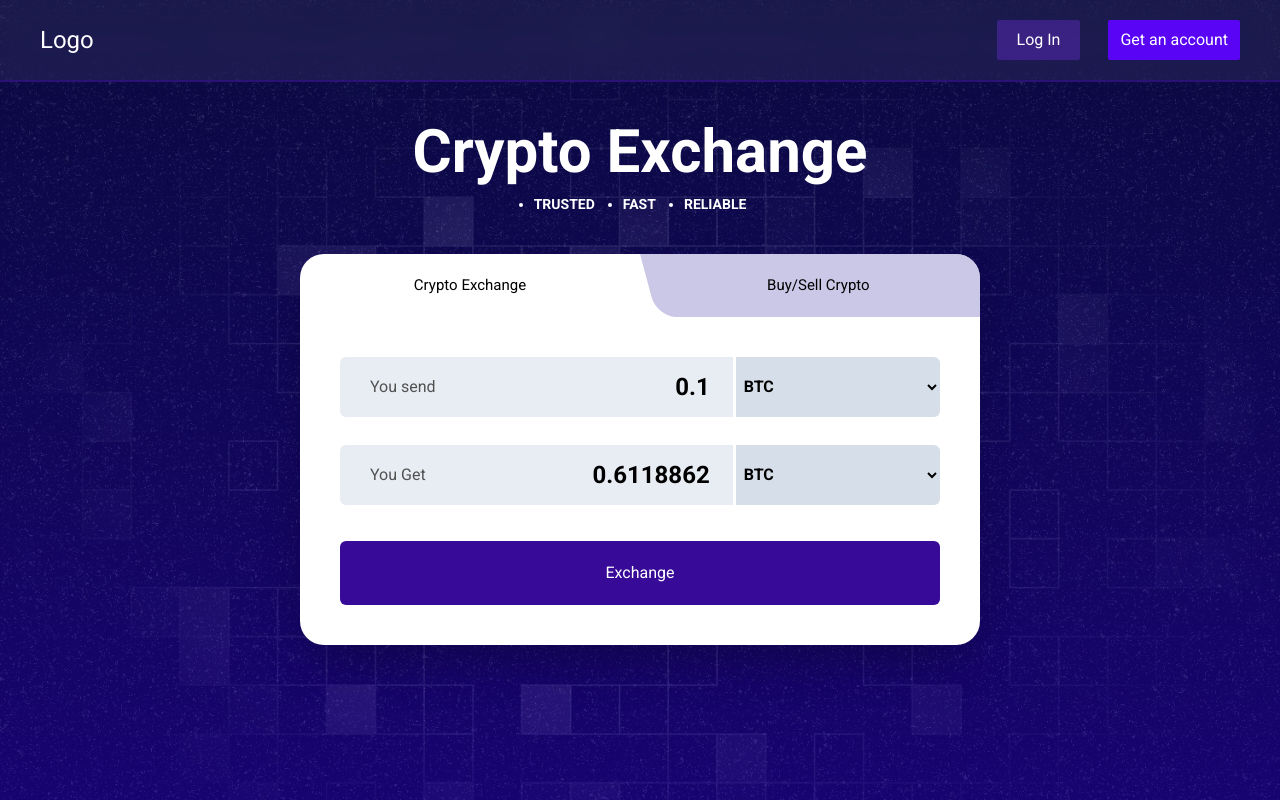
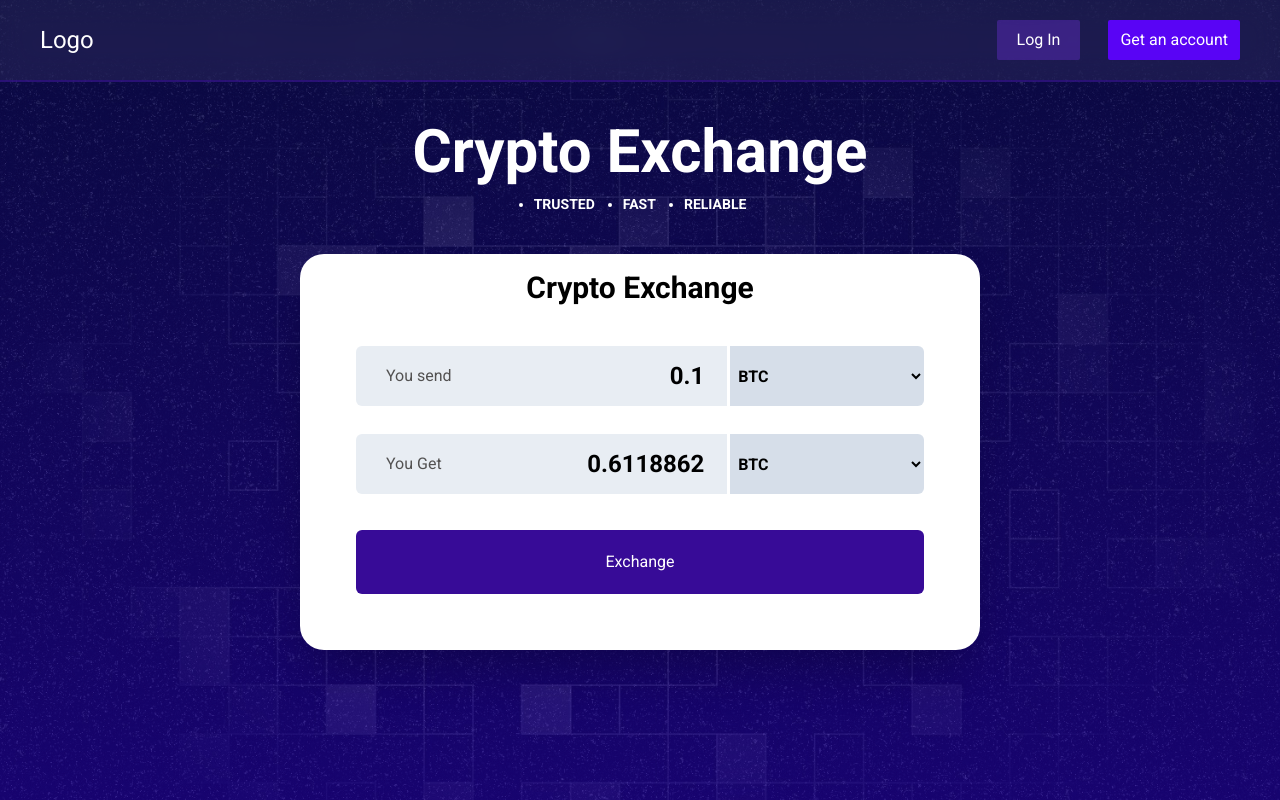
Before and after one commit to Kamasah-Dickson/CryptoExchange, a React (Vite) app: page / in a window 1280 px wide. Built offline with nearby package versions, Linux system fonts and the light colour scheme.

Commit message:
update currency card

```diff
--- a/src/Components/CurrencyCard.tsx
+++ b/src/Components/CurrencyCard.tsx
@@ -16,13 +16,42 @@ function CurrencyCard() {
 			loom: 0.44533434,
 			volt: 4.33433554,
 		},
+		// {
+		// 	btc: {
+		// 		value: 0.123677612,
+		// 	},
+
+		// 	usd: {
+		// 		value: 1.868767645,
+		// 	},
+		// 	eth: {
+		// 		value: 0.756766234,
+		// 	},
+		// 	ltc: {
+		// 		value: 0.346766736,
+		// 	},
+
+		// 	xmr: {
+		// 		value: 2.344544523,
+		// 	},
+		// 	poof: {
+		// 		value: 7.53453453,
+		// 	},
+		// 	loom: {
+		// 		value: 0.44533434,
+		// 	},
+		// 	volt: {
+		// 		value: 4.33433554,
+		// 	},
+		// },
 	]);
+
+	console.log(Object.values(currencies));
 
 	const [userCurrency, setUserCurrency] = useState("btc");
 	const [responseCurrency, setResponseCurrency] = useState("eth");
 	const navigate = useNavigate();
 
-	const [activeTab, setActiveTab] = useState(2);
 	const [userCoins, setUserCoins] = useState(0.1);
 	const [responseCoins, setResponseCoins] = useState(0.0123);
 
@@ -33,45 +62,17 @@ function CurrencyCard() {
 
 	return (
 		<form
-			className=" my-max2 mt-10 overflow-hidden rounded-3xl bg-white shadow-2xl"
+			className="my-max2 mt-10 overflow-hidden rounded-3xl bg-white shadow-2xl"
 			onSubmit={(e) => handleSubmit(e)}
 		>
-			<div className="justify-cente flex flex-col">
+			<div className="my-shadow flex flex-col justify-center p-4">
 				{/* ====tab header==== */}
-				<div className=" flex items-center justify-between bg-transparent">
-					<div
-						onClick={() => setActiveTab(2)}
-						className={`skewed-border ${
-							activeTab === 1 && "active"
-						} flex-1 cursor-pointer p-5 `}
-					>
-						<h2
-							className={`${
-								activeTab === 1 ? "skew-x-[15deg]" : ""
-							} text-center text-[15px] font-medium`}
-						>
+				<h2 className=" text-center text-2xl font-bold text-black md:text-3xl">
 					Crypto Exchange
 				</h2>
-					</div>
-					<div
-						onClick={() => setActiveTab(1)}
-						className={`skewed-border ${
-							activeTab === 2 && "active2"
-						} flex-1 cursor-pointer p-5 `}
-					>
-						<h2
-							className={`${
-								activeTab === 2 ? "skew-x-[-15deg]" : ""
-							} text-center  text-[15px] font-medium `}
-						>
-							Buy/Sell Crypto
-						</h2>
-					</div>
-				</div>
 				{/* ==tabs==== */}
 				<div className="px-10">
 					<div className="mx-auto mt-10">
-						{activeTab === 2 ? (
 						<div className="flex flex-col items-center justify-center gap-7">
 							<YouSend
 								userCurrency={userCurrency}
@@ -95,9 +96,6 @@ function CurrencyCard() {
 								responseCurrency={responseCurrency}
 							/>
 						</div>
-						) : (
-							<div></div>
-						)}
 					</div>
 					<div className="pb-10 pt-5">
 						<input
```
Lines whose indentation alone changed are shown as unchanged.
